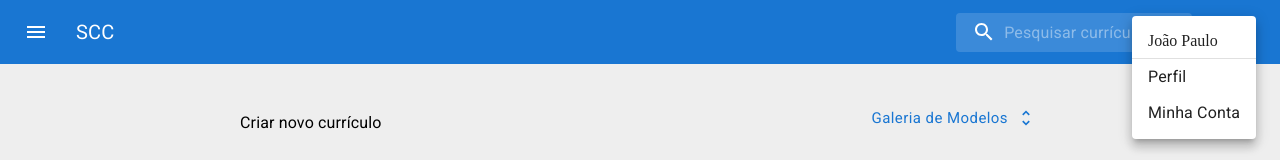
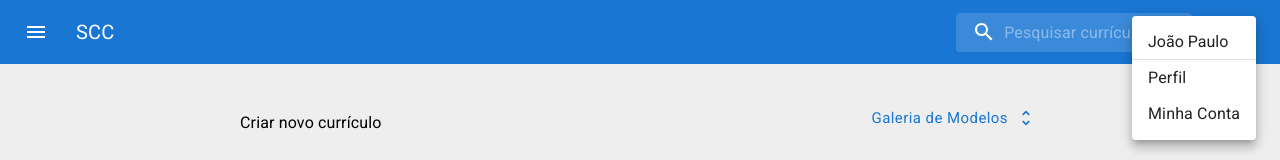
Before and after one commit to AdrianoLupossa/scc, a Next.js app: page / in a window 1280 px wide. Both pictures are taken after a click on the button 1232 px from the left and 32 px from the top of the page. Shown: the top 160 px of the page. Built offline with nearby package versions, Linux system fonts and the light colour scheme.

Commit message:
add roboto to username font

```diff
--- a/src/app/components/Header/index.tsx
+++ b/src/app/components/Header/index.tsx
@@ -1,14 +1,6 @@
 import * as React from "react";
 import { styled, alpha } from "@mui/material/styles";
-import Image from "next/image";
 
-// import AppBar from "@mui/material/AppBar";
-// import Box from "@mui/material/Box";
-// import Toolbar from "@mui/material/Toolbar";
-// import Typography from "@mui/material/Typography";
-// import IconButton from "@mui/material/IconButton";
-// import Menu from "@mui/material/Menu";
-// import MenuItem from "@mui/material/MenuItem";
 // import Switch from "@mui/material/Switch";
 // import FormControlLabel from "@mui/material/FormControlLabel";
 // import FormGroup from "@mui/material/FormGroup";
@@ -28,6 +20,8 @@ import {
   MenuItem,
   InputBase,
 } from "@mui/material";
+
+import { roboto } from "@/app/page";
 
 const Search = styled("div")(({ theme }) => ({
   position: "relative",
@@ -153,7 +147,7 @@ export default function Header() {
                 open={Boolean(anchorEl)}
                 onClose={handleClose}
               >
-                <ListItem>João Paulo</ListItem>
+                <ListItem className={roboto.className}>João Paulo</ListItem>
                 <Divider />
                 <MenuItem onClick={handleClose}>Perfil</MenuItem>
                 <MenuItem onClick={handleClose}>Minha Conta</MenuItem>
--- a/src/app/page.tsx
+++ b/src/app/page.tsx
@@ -7,7 +7,7 @@ import { Box, Typography, IconButton, Tooltip, Skeleton } from "@mui/material";
 import QuickStart from "./components/QuickStart";
 import Header from "./components/Header";
 
-const roboto = Roboto({
+export const roboto = Roboto({
   weight: ["400", "700"],
   style: ["normal", "italic"],
   subsets: ["latin"],
```
